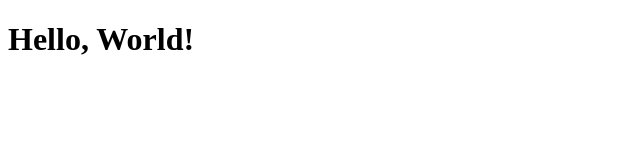
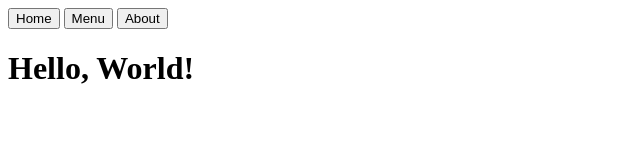
Before and after one commit to Raynor49/Restaurant, a website built with webpack: page src/index.html in a window 1280 px wide. Shown: the whole page, without its empty margins (0-640 px from the left). Built offline with nearby package versions, Linux system fonts and the light colour scheme.

Commit message:
HTML Skeleton

```diff
--- a/src/index.html
+++ b/src/index.html
@@ -6,7 +6,12 @@
   <title>My App</title>
 </head>
 <body>
+    <nav>
+        <button>Home</button>
+        <button>Menu</button>
+        <button>About</button>
+    </nav>
   <h1>Hello, World!</h1>
-  <div id="app"></div>
+  <div id="content">
 </body>
 </html>
```
Also changed, not shown: 1 other file.
